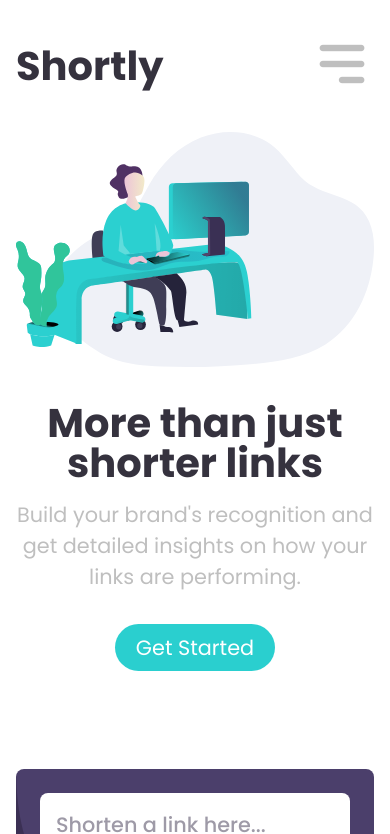
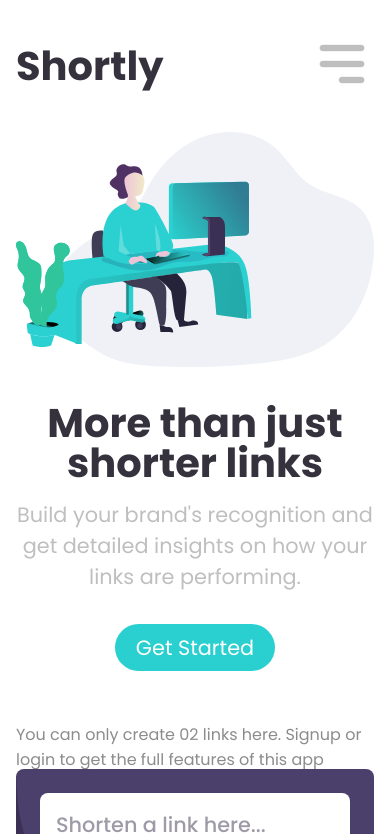
Before and after one commit to DammyBidi/URL-SHORTENER--CAPSTONE-PROJECT-, a Vue app: page / in a window 390 px wide. Shown: the top 834 px of the page. Built offline with nearby package versions, Linux system fonts and the light colour scheme.

Commit message:
lil UI update

```diff
--- a/index.html
+++ b/index.html
@@ -5,7 +5,7 @@
     <link rel="icon" href="/favicon-32x32.png">
     <meta name="viewport" content="width=device-width, initial-scale=1.0">
     <link rel="stylesheet" href="./src/assets/main.css">
-    <title>Vite App</title>
+    <title>Shortly</title>
   </head>
   <body>
     <div id="app"></div>
--- a/src/assets/styles/Shortener.css
+++ b/src/assets/styles/Shortener.css
@@ -133,7 +133,25 @@ header {
   background-color: hsl(0, 0%, 95%);
 }
 
+.warning {
+  margin: 0 5rem;
+  position: absolute;
+  right: 0;
+  left: 0;
+  bottom: -4.7rem;
+
+}
+
+.warning p {
+  font-size: 1.5rem;
+  color: hsl(0, 0%, 55%);
+  font-weight: 400;
+  font-family: Poppins;
+  text-align: center;
+}
+
 .form {
+  /* display: none; */
   background-color: hsl(257, 27%, 26%);
   background-image: url("/src/assets//images/bg-shorten-desktop.svg");
   background-position: center;
@@ -232,13 +250,14 @@ form {
   font-family: Poppins;
   font-size: 1.3rem;
   font-weight: 400;
-  /* overflow-wrap: break-word; */
-  white-space: nowrap;
+  overflow-wrap: break-word;
+  /* white-space: nowrap; */
   overflow: hidden;
   text-overflow: ellipsis;
 
 
-  /* word-wrap: break-word; */
+
+  word-wrap: break-word;
 }
 
 .short-link {
@@ -601,6 +620,16 @@ footer {
     width: 100%;
   }
 
+  .warning {
+    margin: 0 1rem;
+    bottom: -6.3rem;
+  }
+
+  .warning p {
+    font-size: 1rem;
+    text-align: left;
+  }
+
   .form {
 
     margin: 0 1rem;
@@ -652,6 +681,12 @@ footer {
 
   }
 
+  .original-link {
+
+    white-space: nowrap;
+    overflow: hidden;
+    text-overflow: ellipsis;
+  }
 
 
   .short-link {
--- a/src/assets/styles/dashboard.css
+++ b/src/assets/styles/dashboard.css
@@ -286,12 +286,15 @@ nav {
   font-weight: 600;
 }
 
+.des-shortlink {
+  color: hsl(180, 66%, 49%);
+}
+
 .sl {
   display: flex;
   gap: 0.5rem;
   align-items: center;
 }
-
 
 .sl button {
   background-color: hsl(180, 66%, 49%);
@@ -412,7 +415,6 @@ nav {
     flex-direction: column;
     gap: 1rem;
     margin-top: 1rem;
-
   }
 
   .Mobile-links {
@@ -422,11 +424,9 @@ nav {
     margin-bottom: 1.5rem;
   }
 
-  .mobile-short{
+  .mobile-short {
     color: hsl(180, 66%, 49%);
   }
-
-
 
   .Mobile-links p {
     font-size: 1rem;
--- a/src/firebase.ts
+++ b/src/firebase.ts
@@ -23,4 +23,4 @@ const auth = getAuth(app);
 const db = getFirestore(app);
 const analytics = getAnalytics(app);
 
-export { auth, app, db };
+export { auth, app, db, analytics };
--- a/src/views/Dashboard.vue
+++ b/src/views/Dashboard.vue
@@ -89,7 +89,7 @@
               <div class="links">
                 <div class="left1">
                   <div class="sl">
-                    <p>{{ link.shortened_url }}</p>
+                    <p class="des-shortlink">{{ link.shortened_url }}</p>
                     <button
                       @click="copyToClipboard(link.shortened_url, index)"
                       :class="{ 'violet-button': link.copied }"
@@ -136,7 +136,7 @@
                 </div>
                 <p>Clicks: 1</p>
                 <p>Location: Nigeria</p>
-                <p>Date:{{ link.date }}</p>
+                <p>Date: {{ link.date }}</p>
                 <hr />
                 <div class="Mobile-action">
                   <button
@@ -156,6 +156,7 @@
       <!-- </div> -->
     </div>
 
+
     <footer-bg />
 
     <!-- Add content for the dashboard -->
@@ -167,7 +168,7 @@
 import { ref, onMounted, watchEffect } from "vue";
 import axios from "axios";
 import { useRouter } from "vue-router";
-import { auth, db } from "../firebase";
+import { auth, db, analytics } from "../firebase";
 import { signOut, getAuth, User } from "firebase/auth";
 import { addDoc, collection, deleteDoc, doc } from "firebase/firestore";
 import footerBg from "../components/footer-bg.vue";
@@ -183,7 +184,6 @@ const shortenedLinks = ref<
 >([]);
 const loading = ref<boolean>(false); // New loading indicator state
 const errorMessage = ref<string>("");
-const showMobileNav = ref<boolean>(false);
 // Store the client URL with the shortened ID in combineUrl
 const combinedUrl = ref<string>("");
 
@@ -291,6 +291,10 @@ const copyToClipboard = (text: string, index: number) => {
   });
 };
 
+
+
+
+
 // Watch for changes in shortenedLinks and update local storage accordingly
 
 //
@@ -367,4 +371,5 @@ const handleLogout = async () => {
 <style scoped>
 /* Add your styles for the dashboard page here */
 @import "../assets/styles/dashboard.css";
+
 </style>
--- a/src/views/Shortener.vue
+++ b/src/views/Shortener.vue
@@ -47,6 +47,7 @@
           />
         </div>
       </div>
+      <div class="warning"><p>You can only create 02 links here. Signup or login to get the full features of this app</p></div>
 
       <div class="form">
         <form @submit.prevent="shortenUrl">
@@ -75,8 +76,8 @@
     <div class="grey-bg">
       <div class="link-section">
         <div v-if="loading">Loading...</div>
-        <div v-if="shortenedLinks.length > 0">
-          <div v-for="(link, index) in shortenedLinks" :key="index">
+        <div v-if="lastTwoShortenedLinks.length > 0">
+          <div v-for="(link, index) in lastTwoShortenedLinks" :key="index">
             <div class="link-container">
               <div class="original-link">{{ link.originalUrl }}</div>
               <div class="short-link">
@@ -180,6 +181,7 @@ const customUrl = ref<string>("");
 const shortenedLinks = ref<
   Array<{ originalUrl: string; shortened_url: string; copied: boolean }>
 >([]);
+const lastTwoShortenedLinks = ref<Array<{ originalUrl: string; shortened_url: string; copied: boolean }>>([]);
 const loading = ref<boolean>(false); // New loading indicator state
 const errorMessage = ref<string>("");
 const showMobileNav = ref<boolean>(false);
@@ -199,6 +201,14 @@ if (storedAmountOfLinks) {
   amountOfLinks.value = parseInt(storedAmountOfLinks);
 }
 
+const updateLastTwoShortenedLinks = () => {
+  if (shortenedLinks.value.length > 2) {
+    lastTwoShortenedLinks.value = shortenedLinks.value.slice(-2);
+  } else {
+    lastTwoShortenedLinks.value = shortenedLinks.value;
+  }
+};
+
 
 const shortenUrl = async () => {
   errorMessage.value = "";
@@ -211,9 +221,9 @@ const shortenUrl = async () => {
   // Set loading to true before starting the asynchronous operation
 
 
- if(amountOfLinks.value > 9){
-   errorMessage.value = "You have reached the maximum amount of links";
-   alert("You have reached the maximum amount of links");
+ if(amountOfLinks.value > 2){
+   errorMessage.value = "You have reached the maximum amount of links allowed please signup or login to get more links";
+   alert("You have reached the maximum amount of links allowed please signup or login to get more links");
    return;
   }
 
@@ -307,6 +317,8 @@ watchEffect(() => {
   localStorage.setItem("shortenedLinks", JSON.stringify(shortenedLinks.value));
   localStorage.setItem("amountOfLinks", amountOfLinks.value.toString());
 });
+
+watchEffect(updateLastTwoShortenedLinks);
 </script>
 
 <style scoped>
```
